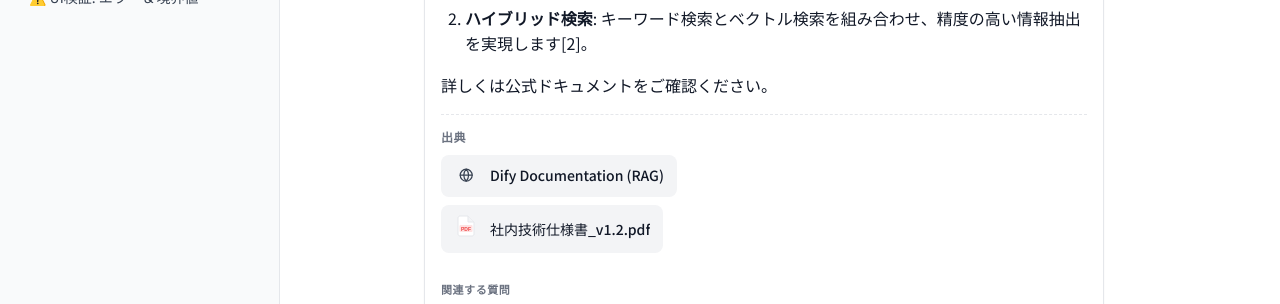
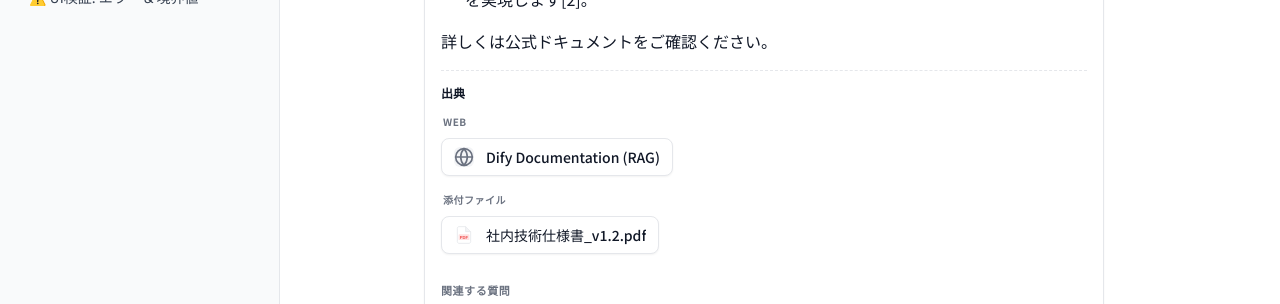
Before and after one commit to takuya-flag414/dify-custom-ui-poc, a React (Vite) app: page / in a window 1280 px wide. Both pictures are taken after a click on the element "📝 UI検証: Markdown & 出典". Shown: the part 260-564 px from the top of the page. Built offline with nearby package versions, Linux system fonts and the light colour scheme; no server answers.

Commit message:
feat(CitationList, FileIcons): 出典リストのグルーピング処理とアイコン表示の改善

```diff
--- a/src/components/CitationList.jsx
+++ b/src/components/CitationList.jsx
@@ -1,17 +1,46 @@
 // src/components/CitationList.jsx
 import React from 'react';
 import './styles/CitationList.css';
-// ★修正: 統合コンポーネントをインポート
 import { SourceIcon } from './FileIcons';
 
 const CitationList = ({ citations }) => {
   if (!citations || citations.length === 0) return null;
 
+  // グルーピング処理
+  const groups = {
+    web: { label: 'WEB', items: [] },
+    rag: { label: '社内ナレッジ', items: [] },
+    document: { label: '添付ファイル', items: [] },
+  };
+
+  citations.forEach(cite => {
+    // typeが不明な場合は document にフォールバック、または適宜振り分け
+    const type = cite.type || 'document';
+    if (groups[type]) {
+      groups[type].items.push(cite);
+    } else {
+      // 未定義のtypeはdocument扱い（またはその他）
+      groups.document.items.push(cite);
+    }
+  });
+
+  // 表示順序: Web -> RAG -> Document
+  const groupOrder = ['web', 'rag', 'document'];
+
   return (
     <div className="citation-container">
-      <div className="citation-label">出典</div>
+      <div className="citation-header-label">出典</div>
+
+      <div className="citation-groups">
+        {groupOrder.map(groupKey => {
+          const group = groups[groupKey];
+          if (group.items.length === 0) return null;
+
+          return (
+            <div key={groupKey} className="citation-group">
+              <div className="citation-group-label">{group.label}</div>
               <div className="citation-list">
-        {citations.map((cite, index) => {
+                {group.items.map((cite, index) => {
                   const Wrapper = cite.url ? 'a' : 'div';
                   const props = cite.url
                     ? { href: cite.url, target: '_blank', rel: 'noopener noreferrer' }
@@ -23,11 +52,14 @@ const CitationList = ({ citations }) => {
                       className="citation-item"
                       {...props}
                     >
-              {/* ★修正: SourceIconを使用 */}
                       <div className="citation-icon-wrapper">
-                <SourceIcon type={cite.type} source={cite.source} />
+                        <SourceIcon
+                          type={cite.type}
+                          source={cite.source}
+                          url={cite.url}
+                          className="citation-icon-img"
+                        />
                       </div>
-
                       <span className="citation-source" title={cite.source}>
                         {cite.source}
                       </span>
@@ -37,6 +69,10 @@ const CitationList = ({ citations }) => {
               </div>
             </div>
           );
+        })}
+      </div>
+    </div>
+  );
 };
 
 export default CitationList;
--- a/src/components/FileIcons.jsx
+++ b/src/components/FileIcons.jsx
@@ -1,21 +1,21 @@
 // src/components/FileIcons.jsx
-import React from 'react';
-import FileIcon from './FileIcon'; // 既存のコンポーネントを活用
+import React, { useState } from 'react';
+import FileIcon from './FileIcon'; // 既存のリッチアイコンコンポーネント
 
-/* --- SVG Icon Definitions for Non-File Sources --- */
+/* --- SVG Icons for Non-File Sources --- */
 
-// 🌐 Web (Web Search)
+// 🌐 Web (Fallback)
 const GlobeIcon = () => (
-  <svg width="60%" height="60%" viewBox="0 0 24 24" fill="none" stroke="currentColor" strokeWidth="2" strokeLinecap="round" strokeLinejoin="round">
+  <svg width="20" height="20" viewBox="0 0 24 24" fill="none" stroke="currentColor" strokeWidth="2" strokeLinecap="round" strokeLinejoin="round">
     <circle cx="12" cy="12" r="10"></circle>
     <line x1="2" y1="12" x2="22" y2="12"></line>
     <path d="M12 2a15.3 15.3 0 0 1 4 10 15.3 15.3 0 0 1-4 10 15.3 15.3 0 0 1-4-10 15.3 15.3 0 0 1 4-10z"></path>
   </svg>
 );
 
-// 🏛️ RAG (Internal Knowledge) - Database
+// 🏛️ RAG (Internal)
 const DatabaseIcon = () => (
-  <svg width="60%" height="60%" viewBox="0 0 24 24" fill="none" stroke="currentColor" strokeWidth="2" strokeLinecap="round" strokeLinejoin="round">
+  <svg width="20" height="20" viewBox="0 0 24 24" fill="none" stroke="currentColor" strokeWidth="2" strokeLinecap="round" strokeLinejoin="round">
     <ellipse cx="12" cy="5" rx="9" ry="3"></ellipse>
     <path d="M21 12c0 1.66-4 3-9 3s-9-1.34-9-3"></path>
     <path d="M3 5v14c0 1.66 4 3 9 3s9-1.34 9-3V5"></path>
@@ -24,13 +24,28 @@ const DatabaseIcon = () => (
 
 /**
  * ソースタイプに応じて適切なアイコンを表示する統合コンポーネント
- * @param {string} type - 'web' | 'rag' | 'document' (or 'file')
- * @param {string} source - ファイル名 または ソース名
- * @param {string} className - 追加スタイル
+ * Webの場合はFavicon取得を試み、失敗したらGlobeIconを表示する
  */
-export const SourceIcon = ({ type, source, className = "" }) => {
-  // 1. Webの場合
+export const SourceIcon = ({ type, source, url, className = "w-6 h-6" }) => {
+  const [faviconError, setFaviconError] = useState(false);
+
+  // 1. Web (External)
   if (type === 'web') {
+    // URLがある場合はFaviconを表示
+    if (url && !faviconError) {
+      const faviconUrl = `https://www.google.com/s2/favicons?sz=64&domain_url=${new URL(url).origin}`;
+      return (
+        <img
+          src={faviconUrl}
+          alt="favicon"
+          className={className}
+          onError={() => setFaviconError(true)}
+          style={{ borderRadius: '4px', objectFit: 'contain' }}
+        />
+      );
+    }
+
+    // URLがない、またはFavicon取得エラー時はフォールバックアイコン
     return (
       <div
         className={className}
@@ -38,20 +53,17 @@ export const SourceIcon = ({ type, source, className = "" }) => {
           display: 'flex',
           alignItems: 'center',
           justifyContent: 'center',
-          backgroundColor: 'var(--color-bg-body)',
-          color: 'var(--color-text-sub)',
-          borderRadius: '6px', // FileIconの形状に寄せる
-          width: '24px',
-          height: '24px'
+          backgroundColor: '#F3F4F6', // Gray-100
+          color: '#6B7280',           // Gray-500
+          borderRadius: '6px'
         }}
-        title="Web検索"
       >
         <GlobeIcon />
       </div>
     );
   }
 
-  // 2. RAG (内部ナレッジ) の場合
+  // 2. RAG (Internal Knowledge)
   if (type === 'rag') {
     return (
       <div
@@ -60,19 +72,16 @@ export const SourceIcon = ({ type, source, className = "" }) => {
           display: 'flex',
           alignItems: 'center',
           justifyContent: 'center',
-          backgroundColor: '#F3E8FF', // Purple Background
-          color: '#9333EA',           // Purple Text
-          borderRadius: '6px',
-          width: '24px',
-          height: '24px'
+          backgroundColor: '#F3E8FF', // Purple-100
+          color: '#9333EA',           // Purple-600
+          borderRadius: '6px'
         }}
-        title="社内ナレッジ (RAG)"
       >
         <DatabaseIcon />
       </div>
     );
   }
 
-  // 3. Document (アップロードファイル) の場合 -> 既存のFileIconを活用
+  // 3. Document / File (Upload) -> 既存のFileIconに委譲
   return <FileIcon filename={source} className={className} />;
 };
--- a/src/components/styles/CitationList.css
+++ b/src/components/styles/CitationList.css
@@ -2,18 +2,43 @@
 
 .citation-container {
   margin-top: var(--space-4);
+  padding-top: var(--space-3);
   border-top: 1px dashed var(--color-border);
-  padding-top: var(--space-3);
   animation: fadeIn 0.5s ease-out;
 }
 
-.citation-label {
+/* 大見出し「出典」 */
+.citation-header-label {
   font-size: var(--text-xs);
   font-weight: var(--font-bold);
+  color: var(--color-text-main);
+  margin-bottom: var(--space-3);
+  display: flex;
+  align-items: center;
+  gap: 4px;
+}
+
+.citation-groups {
+  display: flex;
+  flex-direction: column;
+  gap: var(--space-4); /* グループ間の間隔 */
+}
+
+/* 各グループ（WEB/社内/ファイル） */
+.citation-group {
+  display: flex;
+  flex-direction: column;
+  gap: var(--space-2);
+}
+
+/* グループ見出し */
+.citation-group-label {
+  font-size: 10px;
+  font-weight: var(--font-bold);
   color: var(--color-text-muted);
-  margin-bottom: var(--space-2);
   text-transform: uppercase;
   letter-spacing: 0.05em;
+  padding-left: 2px;
 }
 
 .citation-list {
@@ -22,37 +47,45 @@
   gap: var(--space-2);
 }
 
+/* 個別の出典カード */
 .citation-item {
   display: flex;
   align-items: center;
   gap: var(--space-3);
-  padding: var(--space-2) var(--space-3);
-  background-color: var(--color-bg-body); /* 薄いグレー背景 */
+  padding: 8px 12px;
+  background-color: var(--color-bg-surface);
+  border: 1px solid var(--color-border);
   border-radius: var(--radius-lg);
   text-decoration: none;
   transition: all 0.2s ease;
-  border: 1px solid transparent;
   width: fit-content;
   max-width: 100%;
+  box-shadow: var(--shadow-sm);
 }
 
-/* リンクがある場合（Web）のホバー効果 */
+/* リンクがある場合のホバー */
 .citation-item[href]:hover {
-  background-color: var(--color-bg-surface);
-  border-color: var(--color-primary-200);
-  box-shadow: var(--shadow-sm);
-  transform: translateX(2px);
+  border-color: var(--color-primary);
+  background-color: var(--color-bg-body);
+  transform: translateY(-1px);
+  box-shadow: var(--shadow-md);
 }
 
 /* アイコンラッパー */
-.citation-icon {
+.citation-icon-wrapper {
+  flex-shrink: 0;
+  width: 20px;
+  height: 20px;
   display: flex;
   align-items: center;
   justify-content: center;
-  width: 24px;
-  height: 24px;
-  border-radius: var(--radius-md);
-  flex-shrink: 0;
+}
+
+/* 実際に表示されるアイコン画像/SVG */
+.citation-icon-img {
+  width: 20px;
+  height: 20px;
+  object-fit: contain;
 }
 
 /* ソース名テキスト */
@@ -63,17 +96,8 @@
   white-space: nowrap;
   overflow: hidden;
   text-overflow: ellipsis;
-  max-width: 300px; /* 長すぎるファイル名は省略 */
-}
-
-/* タイプバッジ (Web, RAG等) - オプション */
-.citation-type-badge {
-  font-size: 10px;
-  padding: 1px 6px;
-  border-radius: 4px;
-  margin-left: auto;
-  font-weight: bold;
-  text-transform: uppercase;
+  max-width: 400px;
+  line-height: 1.4;
 }
 
 @keyframes fadeIn {
```
Lines whose indentation alone changed are shown as unchanged.
